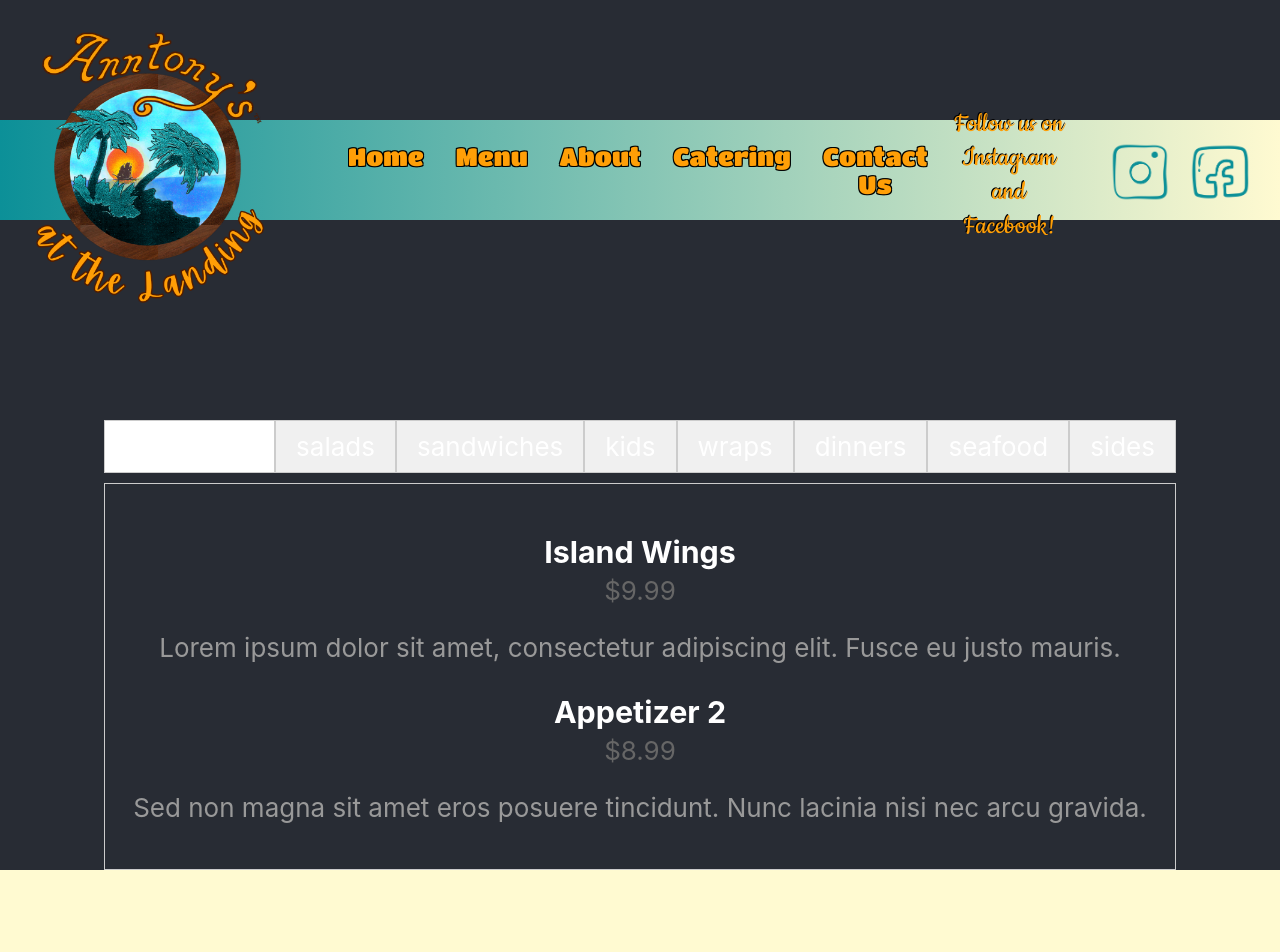
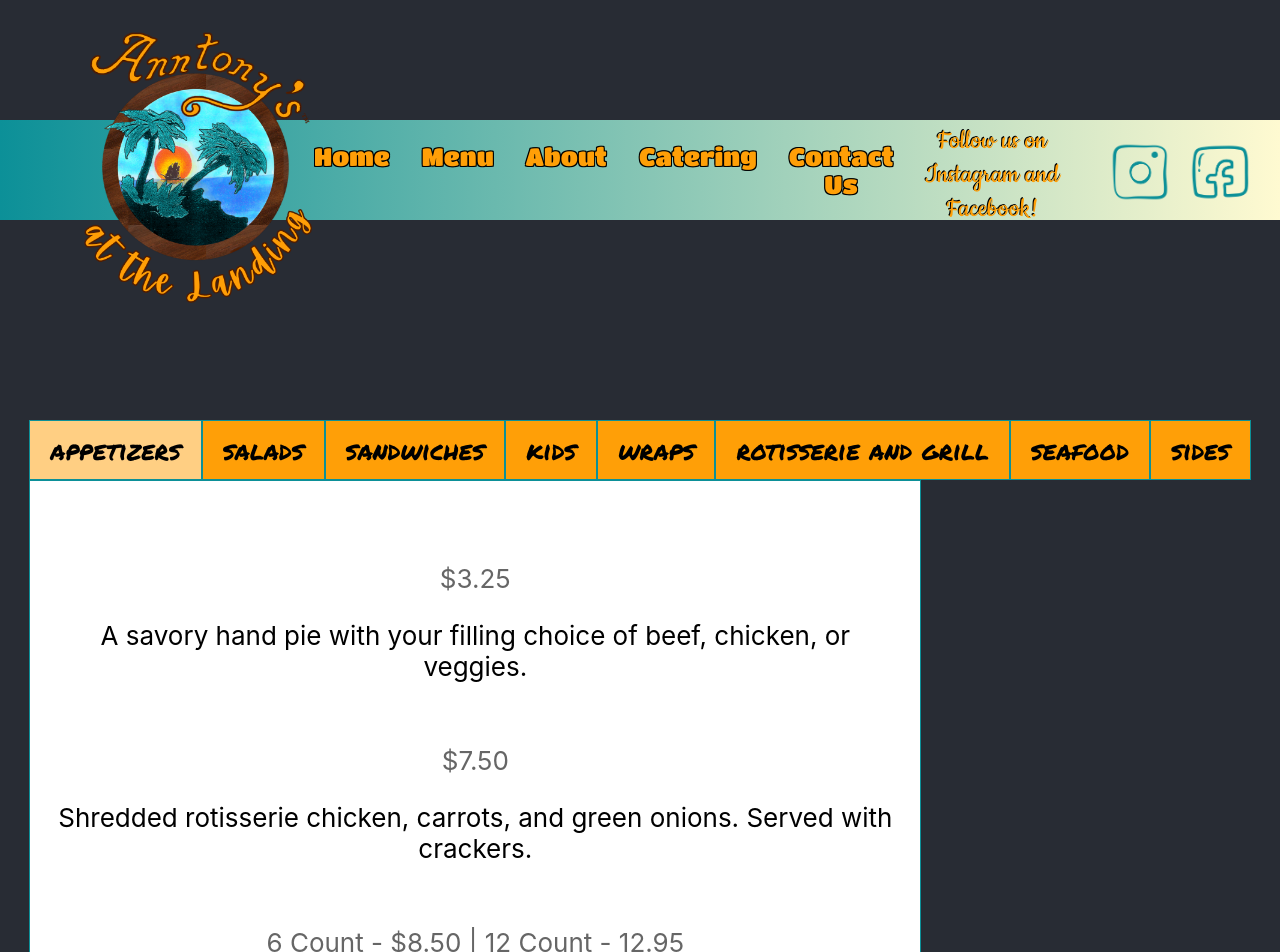
Before and after one commit to Introvette/anntonys-at-the-landing, a React (Create React App) app: page /menu in a window 1280 px wide. Shown: the top 952 px of the page. Before the commit the page ends 870 px from the top, so only its background shows below. Built offline with nearby package versions, Linux system fonts and the light colour scheme.

Commit message:
updated menu tabs with menu items and styling

```diff
--- a/public/index.html
+++ b/public/index.html
@@ -7,6 +7,7 @@
     <link rel="preconnect" href="https://fonts.googleapis.com">
     <link rel="preconnect" href="https://fonts.gstatic.com" crossorigin>
     <link href="https://fonts.googleapis.com/css2?family=Cookie&family=Titan+One&display=swap" rel="stylesheet">
+    <link href="https://fonts.googleapis.com/css2?family=Caveat:wght@400..700&family=Permanent+Marker&display=swap" rel="stylesheet">
     <meta name="viewport" content="width=device-width, initial-scale=1.0">
 
     <meta name="theme-color" content="#000000" />
--- a/src/Components/MenuTabs/menuTabs.css
+++ b/src/Components/MenuTabs/menuTabs.css
@@ -1,19 +1,23 @@
 .tab {
   cursor: pointer;
   padding: 10px 20px;
-  background-color: #f0f0f0;
-  border: 1px solid #ccc;
+  background-color: #FF9F07;
+  border: 1px solid #0C9098;
   text-align: center;
+  color: black;
+  font-family: 'Permanent Marker', cursive;
 }
 
 .tab.active {
-  background-color: #fff;
+  background-color: #ffcf83;
 }
 
 .menu-content {
-  border: 1px solid #ccc;
+  border: 1px solid #0C9098;
   padding: 20px;
-  margin-top: 10px;
+  background-color: white;
+  margin-bottom: 30px;
+  max-width: 850px;
 }
 
 .menu-item {
@@ -23,6 +27,8 @@
 .item-name {
   font-weight: bold;
   margin-bottom: 5px;
+  font-family: "Caveat", cursive;
+  font-size: 25px;
 }
 
 .item-price {
@@ -30,7 +36,7 @@
 }
 
 .item-description {
-  color: #999;
+  color: #000000;
 }
 
 @media (min-width: 768px) {
@@ -51,11 +57,17 @@
   .mobile-tabs-wrapper {
     display: flex;
     flex-direction: column;
-    margin-top: 120px;
+    margin-top: 40px;
   }
 
  .mobile-tabs-wrapper .tab {
-    width: 100%;
+    max-width: 600px;
+    min-width: 200px;
     margin-bottom: 10px;
   }
+
+  .menu-content {
+    max-width: 300px;
+    min-width: 300px;
+  }
 }
--- a/src/Components/MenuTabs/menuTabs.jsx
+++ b/src/Components/MenuTabs/menuTabs.jsx
@@ -8,98 +8,299 @@ const MenuTabs = () => {
   const menuData = {
     appetizers: [
       {
-        name: "Island Wings",
-        price: "$9.99",
-        description: "Lorem ipsum dolor sit amet, consectetur adipiscing elit. Fusce eu justo mauris.",
+        name: "Jamaican Patties (1)",
+        price: "$3.25",
+        description: "A savory hand pie with your filling choice of beef, chicken, or veggies.",
       },
       {
-        name: "Appetizer 2",
-        price: "$8.99",
-        description: "Sed non magna sit amet eros posuere tincidunt. Nunc lacinia nisi nec arcu gravida.",
+        name: "Chicken Salad Plate",
+        price: "$7.50",
+        description: "Shredded rotisserie chicken, carrots, and green onions. Served with crackers.",
+      },
+      {
+        name: "Island Wings",
+        price: "6 Count - $8.50 | 12 Count - 12.95",
+        description: "Island | Mild Jerk | Spicy Jerk | BBQ (All flats or drums +$1)",
+      },
+      {
+        name: "Southern Style Salmon Cake (1)",
+        price: "$9.50",
+        description: "Southern fried salmon cake made with salmon, sweet peppers, and green onions.",
+      },
+      {
+        name: "Calypso Crab Cake (1)",
+        price: "$12.99",
+        description: "Southern fried crab cake made with real crab meat, sweet peppers, and green onions.",
+      },
+      {
+        name: "Tropical Shrimp (8)",
+        price: "$15.00",
+        description: "Fried or grilled shrimp served with our Caribbean Aioli.",
+      },
+      {
+        name: "Succulent Ribs (4)",
+        price: "$11.95",
+        description: "Island | Mild Jerk | Spicy Jerk | BBQ",
       },
     ],
     salads: [
       {
-        name: "Salad 1",
-        price: "$7.99",
-        description: "Lorem ipsum dolor sit amet, consectetur adipiscing elit. Fusce eu justo mauris.",
+        name: "House Salad",
+        price: "$7.95",
+        description: "Mixed baby lettuce, sweet peppers, red onion, and tomato. Your choice of Caribbean Aioli or Balsamic Vinaigrette dressing.",
       },
       {
-        name: "Salad 2",
-        price: "$6.99",
-        description: "Sed non magna sit amet eros posuere tincidunt. Nunc lacinia nisi nec arcu gravida.",
+        name: "Add protein",
+        price: "$6.25",
+        description: "Boneless chicken breast, Cuban roast pork, chicken salad, or salmon cake.",
+      },
+      {
+        name: "Calypso Crab Cake Salad",
+        price: "$20.90",
+        description: ""
       },
     ],
     sandwiches: [
       {
-        name: "Sandwich 1",
-        price: "$7.99",
-        description: "Lorem ipsum dolor sit amet, consectetur adipiscing elit. Fusce eu justo mauris.",
+        name: "Handhelds",
+        price: "$13.95",
+        description: "Protein, lettuce, red onion, tomato, and our homemade Caribbean Aioli on toasted hamburger buns",
       },
       {
-        name: "Sandwich 2",
-        price: "$6.99",
-        description: "Sed non magna sit amet eros posuere tincidunt. Nunc lacinia nisi nec arcu gravida.",
+        name: "Grilled Chicken Sandwich",
+        price: " ",
+        description: " ",
+      },
+      {
+        name: "Roast Pork Sandwich",
+        price: " ",
+        description: " ",
+      },
+      {
+        name: "Bahama Burger",
+        price: " ",
+        description: "Fresh char grilled to perfection beef burger patty with cheese, and a sweet pressed plantain",
+      },
+      {
+        name: "Salmon Cake Sandwich",
+        price: " ",
+        description: " ",
+      },
+      {
+        name: "Chicken Salad Sandwich",
+        price: " ",
+        description: " ",
+      },
+      {
+        name: "Fried Fish Sandwich",
+        price: " ",
+        description: " ",
+      },
+      {
+        name: "Crabcake Sandwich",
+        price: "+$7.50",
+        description: " ",
+      },
+      {
+        name: "Grilled Chicken Sandwich",
+        price: " ",
+        description: " ",
       },
     ],
     kids: [
       {
-        name: "kids 1",
-        price: "$7.99",
-        description: "Lorem ipsum dolor sit amet, consectetur adipiscing elit. Fusce eu justo mauris.",
+        name: "Kids Meals",
+        price: "$8.99",
+        description: "Served with one side and a drink",
       },
       {
-        name: "kids 2",
-        price: "$6.99",
-        description: "Sed non magna sit amet eros posuere tincidunt. Nunc lacinia nisi nec arcu gravida.",
+        name: "Veggie Plate",
+        price: "",
+        description: "Choice of two sides",
+      },
+      {
+        name: "Wings (4)",
+        price: "",
+        description: "",
+      },
+      {
+        name: "Ribs (3)",
+        price: "",
+        description: "",
+      },
+      {
+        name: "Grilled Cheese",
+        price: "",
+        description: "",
+      },
+      {
+        name: "Chicken Tenders (3)",
+        price: "",
+        description: "",
+      },
+      {
+        name: "Tropical Shrimp (4)",
+        price: "",
+        description: "",
       },
     ],
     wraps: [
       {
-        name: "wrap 1",
-        price: "$7.99",
-        description: "Lorem ipsum dolor sit amet, consectetur adipiscing elit. Fusce eu justo mauris.",
+        name: "Grilled Chicken Wrap",
+        price: "13.95",
+        description: "Sautéed red onions, sweet peppers and grilled chicken in our Anntony's Island sauce wrapped in a Caribbean style flat bread.",
       },
       {
-        name: "wrap 2",
-        price: "$6.99",
-        description: "Sed non magna sit amet eros posuere tincidunt. Nunc lacinia nisi nec arcu gravida.",
+        name: "Roast Pork Wrap",
+        price: "$13.95",
+        description: "Sautéed red onions, sweet peppers and grilled chicken in our Anntony's Island sauce wrapped in a Caribbean style flat bread.",
       },
     ],
-    dinners: [
+    'rotisserie and grill': [
       {
-        name: "dinner 1",
-        price: "$7.99",
-        description: "Lorem ipsum dolor sit amet, consectetur adipiscing elit. Fusce eu justo mauris.",
+        name: "Tony's Caribbean Dinners",
+        price: "$16.99",
+        description: "Served with two sides of your choice.",
       },
       {
-        name: "dinner 2",
-        price: "$6.99",
-        description: "Sed non magna sit amet eros posuere tincidunt. Nunc lacinia nisi nec arcu gravida.",
+        name: "1/4 White Chicken",
+        price: "",
+        description: "",
       },
+      {
+        name: "1/4 Dark Chicken",
+        price: "",
+        description: "",
+      },
+      {
+        name: "Pork Chop",
+        price: "",
+        description: "",
+      },
+      {
+        name: "Succulent Ribs",
+        price: "",
+        description: "",
+      },
+      {
+        name: "Duo Sampler Plate",
+        price: "$25.95",
+        description: "Choice of two meats",
+      },
+      {
+        name: "Trio Sampler Plate",
+        price: "$30.95",
+        description: "Choice of three meats",
+      },
+
     ],
     seafood: [
       {
-        name: "seafood 1",
-        price: "$7.99",
-        description: "Lorem ipsum dolor sit amet, consectetur adipiscing elit. Fusce eu justo mauris.",
+        name: "Seafood Platters",
+        price: "$20.95",
+        description: "Served with two sides of your choice.",
       },
       {
-        name: "seafood 2",
-        price: "$6.99",
-        description: "Sed non magna sit amet eros posuere tincidunt. Nunc lacinia nisi nec arcu gravida.",
+        name: "Apollo's Flounder Basket",
+        price: "",
+        description: "Breaded and deep fried flounder fillets.",
+      },
+      {
+        name: "Aunty Pam's Fish Dinner",
+        price: "",
+        description: "Breaded and deep fried white fish fillets.",
+      },
+      {
+        name: "Southern Style Salmon Cakes",
+        price: "",
+        description: "Southern fried salmon cakes made with salmon, sweet peppers, and green onions.",
+      },
+      {
+        name: "Calypso Crab Cakes",
+        price: "$26.45",
+        description: "Southern fried crab cakes made with real crab meat, sweet peppers, and green onions.",
+      },
+      {
+        name: "Salmon Stuffed Flounder",
+        price: "",
+        description: "Broiled flounder fillets stuffed with shredded salmon, and served with our homemade Caribbean Aoli.",
+      },
+      {
+        name: "Antigua Stuffed Flounder",
+        price: "$26.45",
+        description: "Broiled flounder fillets stuffed with real crab meat, and served with our homemade Caribbean Aoli.",
       },
     ],
     sides: [
       {
-        name: "side 1",
-        price: "$7.99",
-        description: "Lorem ipsum dolor sit amet, consectetur adipiscing elit. Fusce eu justo mauris.",
+        name: "Individual Sides",
+        price: "$4.25",
+        description: "",
       },
       {
-        name: "side 2",
-        price: "$6.99",
-        description: "Sed non magna sit amet eros posuere tincidunt. Nunc lacinia nisi nec arcu gravida.",
+        name: "Veggie Plate",
+        price: "$11.95",
+        description: "Choice of three side items.",
+      },
+      {
+        name: "Callaloo Greens",
+        price: "",
+        description: "",
+      },
+      {
+        name: "Calypso Rice",
+        price: "",
+        description: "",
+      },
+      {
+        name: "Potato Salad",
+        price: "",
+        description: "",
+      },
+      {
+        name: "Black Beans",
+        price: "",
+        description: "",
+      },
+      {
+        name: "Cabbage",
+        price: "",
+        description: "",
+      },
+      {
+        name: "Rasta Pasta",
+        price: "",
+        description: "",
+      },
+      {
+        name: "Cole Slaw",
+        price: "",
+        description: "",
+      },
+      {
+        name: "Plantains",
+        price: "",
+        description: "",
+      },
+      {
+        name: "Seasoned Fries",
+        price: "",
+        description: "",
+      },
+      {
+        name: "Mac and Cheese",
+        price: "",
+        description: "",
+      },
+      {
+        name: "Rice and Peas",
+        price: "",
+        description: "",
+      },
+      {
+        name: "Veggie of the Day",
+        price: "",
+        description: "",
       },
     ],
   };
--- a/src/Components/navBar/navBar.css
+++ b/src/Components/navBar/navBar.css
@@ -10,12 +10,13 @@
   }
 
   .logo {
-    margin-right: 2rem;
+    margin-right: -50px;
   }
 
   .logo img {
     width: 300px;
     height: auto;
+    margin-left: 3rem;
   }
 
   .nav-menu {
@@ -78,7 +79,7 @@
     color: rgb(0, 0, 0);
     cursor: pointer;
     display: none;
-    margin-top: -58px;
+    margin-top: -62px;
   }
 
   .mobile-menu {
--- a/src/Components/socialMedia/socials.css
+++ b/src/Components/socialMedia/socials.css
@@ -27,11 +27,11 @@
   }
 
   .socials-container img {
-    margin-right: 5px;
+    margin-right: -2px;
   }
 
   .socials-container {
-    margin-right: 300px;
+    margin-right: 215px;
 
   }
 }
```
